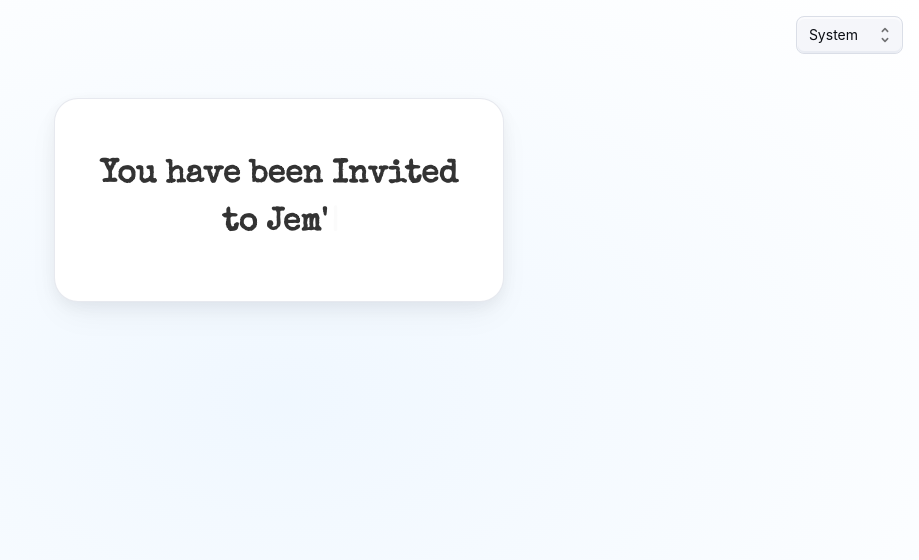
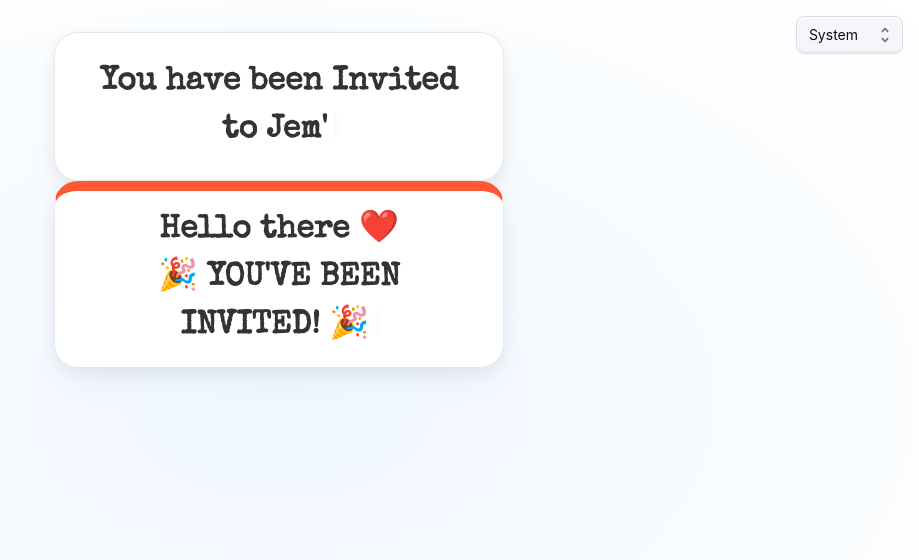
Before and after one commit to JemmyKibandi/23rd-Birthday-Invite-, a React (Create React App) app in the folder invite/: page / in a window 1280 px wide. Shown: the top 560 px of the page, without its empty margins (361-1280 px from the left). Built offline with nearby package versions, Linux system fonts and the light colour scheme.

Commit message:
chore:Changes to the Content page

```diff
--- a/invite/src/Main/index.js
+++ b/invite/src/Main/index.js
@@ -8,12 +8,14 @@ import { styled } from '@mui/material/styles';
 import AppTheme from '../shared-theme/AppTheme';
 import ColorModeSelect from '../shared-theme/ColorModeSelect';
 import "@fontsource/special-elite";
-
 const Card = styled(MuiCard)(({ theme }) => ({
   display: 'flex',
   flexDirection: 'column',
+  justifyContent: 'center', // Center content vertically
+  alignItems: 'center', // Center content horizontally
   alignSelf: 'center',
   width: '100%',
+  height: '100vh', // Make the card span the full viewport height
   padding: theme.spacing(4),
   gap: theme.spacing(2),
   margin: 'auto',
@@ -21,12 +23,14 @@ const Card = styled(MuiCard)(({ theme }) => ({
     'hsla(220, 30%, 5%, 0.05) 0px 5px 15px 0px, hsla(220, 25%, 10%, 0.05) 0px 15px 35px -5px',
   [theme.breakpoints.up('sm')]: {
     width: '450px',
+    height: 'auto', // Allow height to adjust on larger screens if necessary
   },
   ...theme.applyStyles('dark', {
     boxShadow:
       'hsla(220, 30%, 5%, 0.5) 0px 5px 15px 0px, hsla(220, 25%, 10%, 0.08) 0px 15px 35px -5px',
   }),
 }));
+
 
 const SignUpContainer = styled(Stack)(({ theme }) => ({
   height: 'calc((1 - var(--template-frame-height, 0)) * 50dvh)',
@@ -129,7 +133,56 @@ export default function Main(props) {
             />
           </h1>
         </Card>
+
+        <Card
+  variant="outlined"
+  sx={{
+    padding: 4,
+    textAlign: 'center',
+    borderRadius: 3,
+    position: 'relative', // Ensures proper placement of the border
+    borderTop: '10px solid #FF5733', // Adds a colored border to the top
+  }}
+>
+  <h1
+    style={{
+      fontFamily: "'Special Elite', monospace", // Apply the fancy typewriter font
+      fontSize: "2rem",
+      color: "#333", // Optional: Change color for styling
+    }}
+  > Hello there ❤️<br></br>
+  <Typewriter
+  words={[ // Part 1: Introduction
+    "🎉 YOU'VE BEEN INVITED! 🎉",
+    "Hey, it's Jem's BIG DAY, and I’m turning 23! 🥳 Get ready for a wild celebration, full of surprises, laughter, and memories that will last a lifetime!",
+    "I really can't wait to celebrate with YOU, auuuuuu 💃🏾",
+
+    // Part 2: Event Details
+    "Date: [Insert Date]",
+    "Time: [Insert Time]",
+    "Location: [Insert Location]",
+    "",  // Line break
+
+    // Part 3: Fun Call to Action
+    "Come for the cake, stay for the fun! 🎂🎈",
+    "Mark your calendars, and let’s make this a day to remember!"
+  ]}
+  loop={1} // Ensures the animation runs once and stops
+  cursor
+  cursorStyle="|"
+  typeSpeed={200} // Slower typing speed (default is 100)
+  deleteSpeed={100} // Slower deletion speed
+  delaySpeed={6000} // Longer pause between words (3 seconds)
+  autoStartDelay={6000} // Add a 3-second delay before the animation starts
+/>
+
+  </h1>
+</Card>
+
+
       </SignUpContainer>
+
     </AppTheme>
+
   );
 }
```
Also changed, not shown: invite/src/Main/Content.js (deleted, +0 -48 lines).
